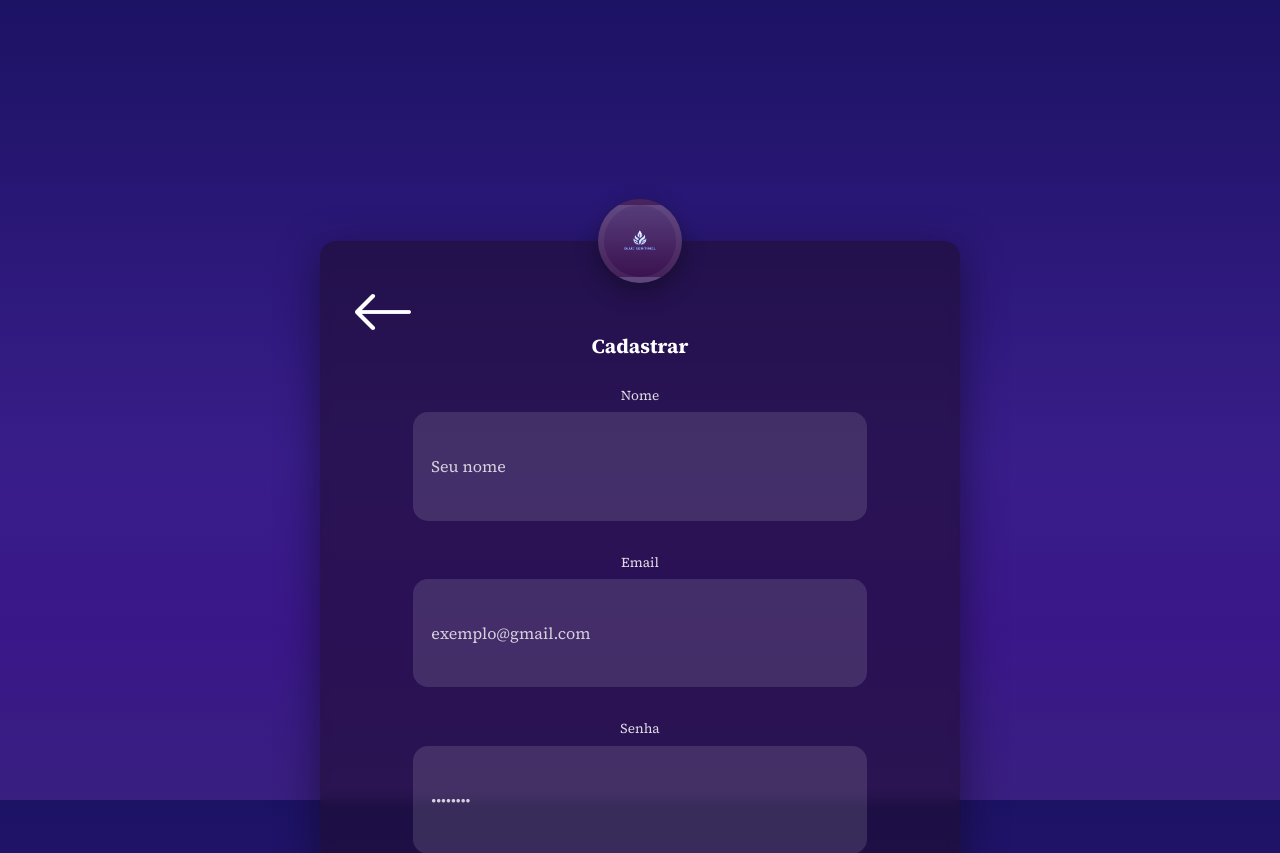
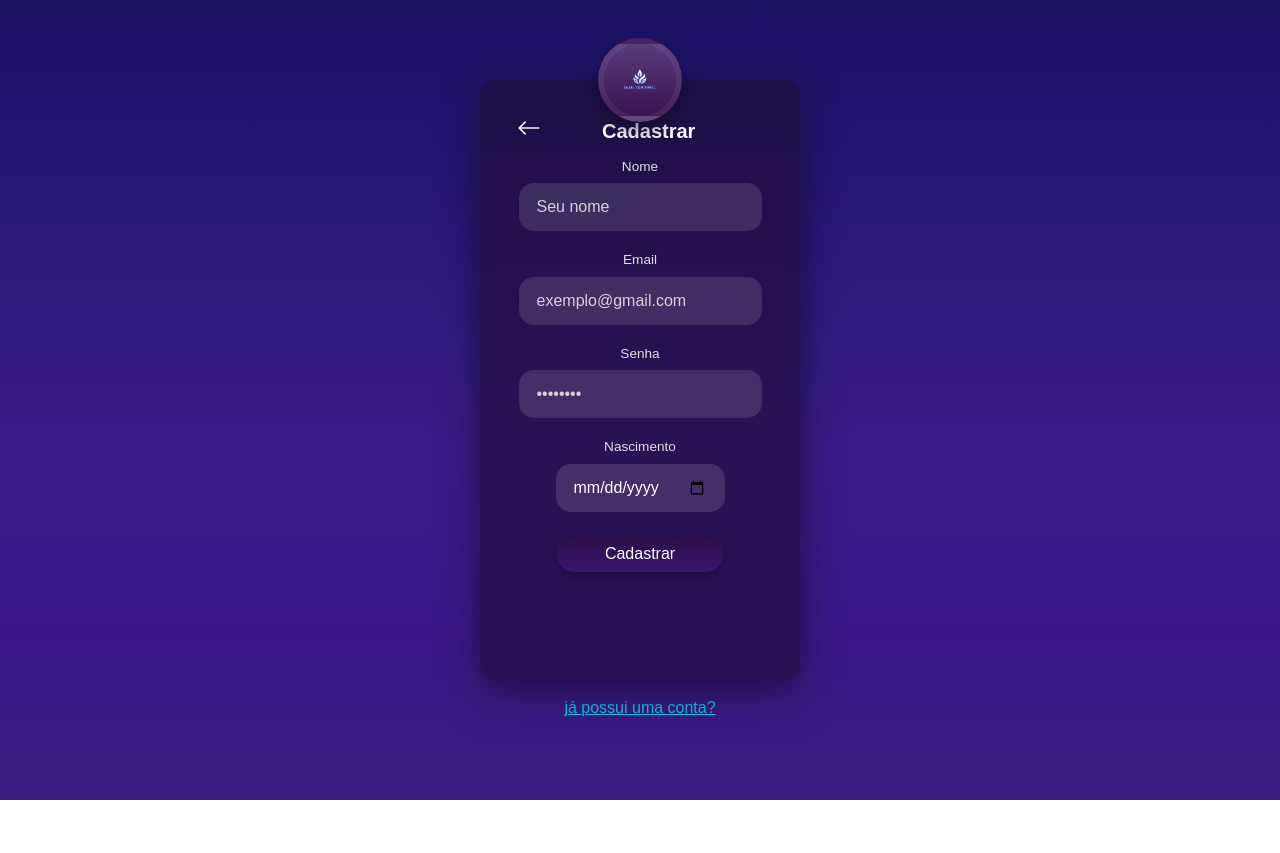
Before and after one commit to Matheus2306/BlueSentinelVite, a React (Vite) app: page /register in a window 1280 px wide. Shown: the top 853 px of the page. After the commit the page ends 800 px from the top, so only its background shows below. Built offline with nearby package versions, Linux system fonts and the light colour scheme.

Commit message:
refactor: update font family in App.css and optimize layout in CamView, LoginPage, RegisterPage, and SettingsPage

```diff
--- a/src/App.css
+++ b/src/App.css
@@ -26,7 +26,7 @@ body {
 }
 
 body {
-  font-family: "Source Serif 4", Georgia, "Times New Roman", serif;
+  font-family: Arial, Helvetica, sans-serif;
   color: var(--text-color, #fff);
   background: var(--bg, linear-gradient(180deg, #1c1264 0%, #381d89 100%)) fixed;
   font-size: var(--root-font-size, 16px);
@@ -339,8 +339,6 @@ h1.brand {
 }
 
 .register-card {
-  width: 640px;
-  max-width: calc(100% - 2rem);
   background: rgba(30, 14, 39, 0.55);
   border-radius: 16px;
   box-shadow: 0 12px 40px rgba(15, 8, 30, 0.6);
@@ -349,12 +347,6 @@ h1.brand {
   color: #eee;
   pointer-events: auto;
   min-height: 520px; /* allow flexible height */
-  display: flex;
-  flex-direction: column;
-  align-items: center; /* center children horizontally */
-  justify-content: center; /* center children vertically */
-  text-align: center; /* ensure text is centered */
-  padding: 2rem 1.5rem; /* consistent padding */
 }
 
 .register-card .card-title {
@@ -399,21 +391,13 @@ h1.brand {
   color: rgba(255, 255, 255, 0.9);
 }
 
-.register-form {
-  width: 100%;
-  max-width: 520px;
-  display: flex;
-  flex-direction: column;
-  gap: 0.75rem;
-  align-items: center;
-}
+/* Registration form: keep only visual rules that Bootstrap cannot provide */
+
 
 .register-form .form-control {
   background: rgba(255, 255, 255, 0.12);
   color: var(--text-color, #fff);
   padding: 12px 18px;
-  height: 108.53px;
-  width: 453.27px;
   border-radius: 15px;
   border: none;
 }
@@ -613,9 +597,8 @@ h1.brand {
 
 /* Container for camera view to allow absolutely positioned controls */
 .cam-container {
-  position: relative; /* parent for absolute positioned icon */
-  width: 100%;
-  height: 100%;
+  /* kept for legacy selectors; primary layout uses Bootstrap utilities (position-relative, w-100, h-100) */
+  position: relative;
 }
 
 /* Back icon placed over the image in the top-left corner */
--- a/src/pages/CamView.jsx
+++ b/src/pages/CamView.jsx
@@ -9,10 +9,7 @@ const CamView = () => {
   return (
     <>
       <div id="camView" className="d-flex justify-content-center">
-        <div
-          className="cam-container"
-          style={{ position: "relative", width: "100%", height: "100%" }}
-        >
+        <div className="cam-container position-relative w-100 h-100">
           <img src={image} alt="CamView" />
           {/* ícone sobreposto no canto superior esquerdo */}
           <button
--- a/src/pages/LoginPage.jsx
+++ b/src/pages/LoginPage.jsx
@@ -1,43 +1,81 @@
-import React, { useState, useEffect } from "react";
+import React, { useState } from "react";
 import { useNavigate } from "react-router";
 import { useTranslation } from "react-i18next";
 
 const LoginPage = () => {
   const [formData, setFormData] = useState({
-    nome: "",
     email: "",
     senha: "",
   });
+  const [loading, setLoading] = useState(false);
+  const [errorMessage, setErrorMessage] = useState(null);
+  const [successMessage, setSuccessMessage] = useState(null);
 
   const handleChange = (e) => {
     const { name, value } = e.target;
     setFormData({ ...formData, [name]: value });
   };
 
-  const handleSubmit = (e) => {
+  const handleSubmit = async (e) => {
     e.preventDefault();
-    alert("Alterações salvas com sucesso!");
+
+    const payload = {
+      email: formData.email,
+      password: formData.senha,
+    };
+
+    try {
+      setLoading(true);
+      const res = await fetch("https://BlueSentinal.somee.com/Usuario/login", {
+        method: "POST",
+        headers: {
+          "Content-Type": "application/json",
+          Accept: "application/json",
+        },
+        body: JSON.stringify(payload),
+      });
+
+      if (!res.ok) {
+        // try to extract server message
+        let msg = `Erro ${res.status}`;
+        try {
+          const data = await res.json();
+          msg = data?.message || JSON.stringify(data) || msg;
+        } catch {
+          const txt = await res.text();
+          if (txt) msg = txt;
+        }
+        throw new Error(msg);
+      }
+
+      // success
+      let data = null;
+      try {
+        data = await res.json();
+      } catch {
+        data = null;
+      }
+      setSuccessMessage("Login realizado com sucesso.");
+      // optionally store token if backend returns one
+      if (data?.token) {
+        try {
+          localStorage.setItem("token", data.token);
+        } catch {
+          // ignore storage errors (private mode, quota, etc.)
+          console.warn("Could not persist token to localStorage");
+        }
+      }
+      navigate("/");
+    } catch (e) {
+      console.error("Login failed", e);
+      setErrorMessage(e?.message || String(e));
+    } finally {
+      setLoading(false);
+    }
   };
 
   const navigate = useNavigate();
   const { t } = useTranslation();
-
-  useEffect(() => {
-    try {
-      const stored = localStorage.getItem("userData");
-      if (stored) {
-        const parsed = JSON.parse(stored);
-        setFormData((f) => ({
-          ...f,
-          nome: parsed.nome || "",
-          email: parsed.email || "",
-        }));
-      }
-    } catch (err) {
-      // ignore malformed data
-      console.error("Failed to parse userData from localStorage", err);
-    }
-  }, []);
 
   return (
     <div className="profile-edit-container d-flex align-items-center justify-content-center">
@@ -46,19 +84,15 @@ const LoginPage = () => {
           <i className="bi bi-person-fill fs-1 text-white"></i>
         </div>
 
-        <h2 className="title mt-5 mb-4">{t("Alteracoes")}</h2>
+        <h2 className="title mt-5 mb-4">{t("Entrar")}</h2>
 
         <form onSubmit={handleSubmit} className="d-flex flex-column gap-3">
-          <div className="text-start">
-            <label className="form-label text-light">{t("Nome")}</label>
-            <input
-              type="text"
-              name="nome"
-              value={formData.nome}
-              onChange={handleChange}
-              className="form-control input-custom"
-            />
-          </div>
+          {errorMessage && (
+            <div className="alert alert-danger">{errorMessage}</div>
+          )}
+          {successMessage && (
+            <div className="alert alert-success">{successMessage}</div>
+          )}
 
           <div className="text-start">
             <label className="form-label text-light">{t("Email")}</label>
@@ -82,12 +116,11 @@ const LoginPage = () => {
             />
           </div>
 
-          <button
-            type="submit"
-            className="btn btn-custom mt-3"
-            onClick={() => navigate(-1)}
-          >
-            {t("SalvarAlteracoes")}
+          {loading && (
+            <div className="text-center text-light">{t("Carregando...")}</div>
+          )}
+          <button type="submit" className="btn btn-custom mt-3">
+            {t("Entrar")}
           </button>
         </form>
       </div>
--- a/src/pages/RegisterPage.jsx
+++ b/src/pages/RegisterPage.jsx
@@ -10,8 +10,11 @@ const RegisterPage = () => {
     nome: "",
     email: "",
     senha: "",
-    confirmar: "",
+    nascimento: "",
   });
+  const [loading, setLoading] = useState(false);
+  const [errorMessage, setErrorMessage] = useState(null);
+  const [successMessage, setSuccessMessage] = useState(null);
 
   const handleChange = (e) => {
     const { name, value } = e.target;
@@ -20,20 +23,61 @@ const RegisterPage = () => {
 
   const handleSubmit = (e) => {
     e.preventDefault();
-    // Simple client-side "registration": create a fake id and store it along with form data
-    const id = `user_${Date.now()}`;
-    const userData = { id, nome: form.nome, email: form.email };
-    localStorage.setItem("userId", id);
-    localStorage.setItem("userData", JSON.stringify(userData));
-    // After "registering" go to LoginPage
-    navigate("/login");
+    setErrorMessage(null);
+    setSuccessMessage(null);
+    const doRegister = async () => {
+      setLoading(true);
+      try {
+        const payload = {
+          email: form.email,
+          password: form.senha,
+          nome: form.nome,
+          nascimento: form.nascimento
+            ? new Date(form.nascimento).toISOString()
+            : new Date().toISOString(),
+        };
+
+        const res = await fetch("https://BlueSentinal.somee.com/Usuario/registrar", {
+          method: "POST",
+          headers: {
+            "Content-Type": "application/json",
+            Accept: "*/*",
+          },
+          body: JSON.stringify(payload),
+        });
+
+        if (!res.ok) {
+          // try read json or text for a helpful message
+          let msg = `Erro ${res.status}`;
+          try {
+            const data = await res.json();
+            msg = data?.message || JSON.stringify(data) || msg;
+          } catch {
+            const txt = await res.text();
+            if (txt) msg = txt;
+          }
+          throw new Error(msg);
+        }
+
+        // success
+        setSuccessMessage("Cadastro realizado com sucesso.");
+        // navigate after short delay so user can see message
+        setTimeout(() => navigate("/"), 700);
+      } catch (err) {
+        setErrorMessage(err?.message || String(err));
+      } finally {
+        setLoading(false);
+      }
+    };
+
+    doRegister();
   };
 
   return (
-    <div className="register-page d-flex align-items-center justify-content-center">
+    <div className="d-flex flex-column gap-3 vh-100 align-items-center justify-content-center">
       <div
         id="card-register"
-        className="register-card position-relative text-center p-4"
+        className="register-card w-25 h-75 text-center p-4"
       >
         {/* top circular logo */}
         <div className="top-logo d-flex justify-content-center">
@@ -41,24 +85,29 @@ const RegisterPage = () => {
             <img src={logoHeader} alt="logo" />
           </div>
         </div>
+        <div className="d-flex align-items-center ">
+          <button
+            type="button"
+            className="btn btn-link text-white back-btn"
+            onClick={() => navigate(-1)}
+            aria-label={t("Voltar")}
+          >
+            <i className="bi bi-arrow-left fs-4"></i>
+          </button>
+          <h5 className="card-title text-center mt-2 mb-1 mx-5">
+            {t("Cadastrar")}
+          </h5>
+        </div>
 
-        <button
-          type="button"
-          className="btn btn-link text-white position-absolute back-btn"
-          onClick={() => navigate(-1)}
-          aria-label={t("Voltar")}
+        <form
+          className="register-form d-flex flex-column gap-3 w-100 h-100 align-items-center"
+          onSubmit={handleSubmit}
         >
-          <i className="bi bi-arrow-left" style={{ fontSize: "4rem" }}></i>
-        </button>
-
-        <h5 className="card-title text-center mt-3 mb-4">{t("Cadastrar")}</h5>
-
-        <form className="register-form" onSubmit={handleSubmit}>
-          <div className="mb-3">
+          <div className="">
             <label className="form-label">{t("Nome")}</label>
             <input
               type="text"
-              className="form-control"
+              className="form-control w-100"
               name="nome"
               value={form.nome}
               onChange={handleChange}
@@ -66,11 +115,11 @@ const RegisterPage = () => {
             />
           </div>
 
-          <div className="mb-3">
+          <div className="">
             <label className="form-label">{t("Email")}</label>
             <input
               type="email"
-              className="form-control"
+              className="form-control w-100"
               name="email"
               value={form.email}
               onChange={handleChange}
@@ -78,11 +127,11 @@ const RegisterPage = () => {
             />
           </div>
 
-          <div className="mb-3">
+          <div className="">
             <label className="form-label">{t("Senha")}</label>
             <input
               type="password"
-              className="form-control"
+              className="form-control w-100"
               name="senha"
               value={form.senha}
               onChange={handleChange}
@@ -90,29 +139,36 @@ const RegisterPage = () => {
             />
           </div>
 
-          <div className="mb-4">
-            <label className="form-label">{t("ConfirmarSenha")}</label>
+          <div className="">
+            <label className="form-label">{t("Nascimento")}</label>
             <input
-              type="password"
-              className="form-control"
-              name="confirmar"
-              value={form.confirmar}
+              type="date"
+              className="form-control w-100"
+              name="nascimento"
+              value={form.nascimento}
               onChange={handleChange}
-              placeholder="••••••••"
             />
           </div>
 
-          <div className="d-flex justify-content-center">
+          {errorMessage && <div className="text-danger">{errorMessage}</div>}
+          {successMessage && (
+            <div className="text-success">{successMessage}</div>
+          )}
+
+          <div className="d-flex justify-content-center mt-2">
             <button
               type="submit"
               className="btn btn-dark px-5 rounded-pill register-submit"
-              onClick={() => navigate("/")}
+              disabled={loading}
             >
-              {t("Cadastrar")}
+              {loading ? t("Cadastrando...") : t("Cadastrar")}
             </button>
           </div>
         </form>
       </div>
+      <span className="text-info text-decoration-underline" role="button" onClick={() => navigate("/login")}>
+        {t("já possui uma conta?")}
+      </span>
     </div>
   );
 };
--- a/src/pages/SettingsPage.jsx
+++ b/src/pages/SettingsPage.jsx
@@ -132,10 +132,7 @@ const SettingsPage = () => {
 
           <div className="mb-3">
             <label className="fw-semibold me-3">{t("LeituraDeTela")}</label>
-            <div
-              className="form-check form-switch d-inline-block"
-              style={{ transform: "scale(1.3)" }}
-            >
+            <div className="form-check form-switch d-inline-block fs-4 p-1">
               <input
                 className="form-check-input"
                 type="checkbox"
```
